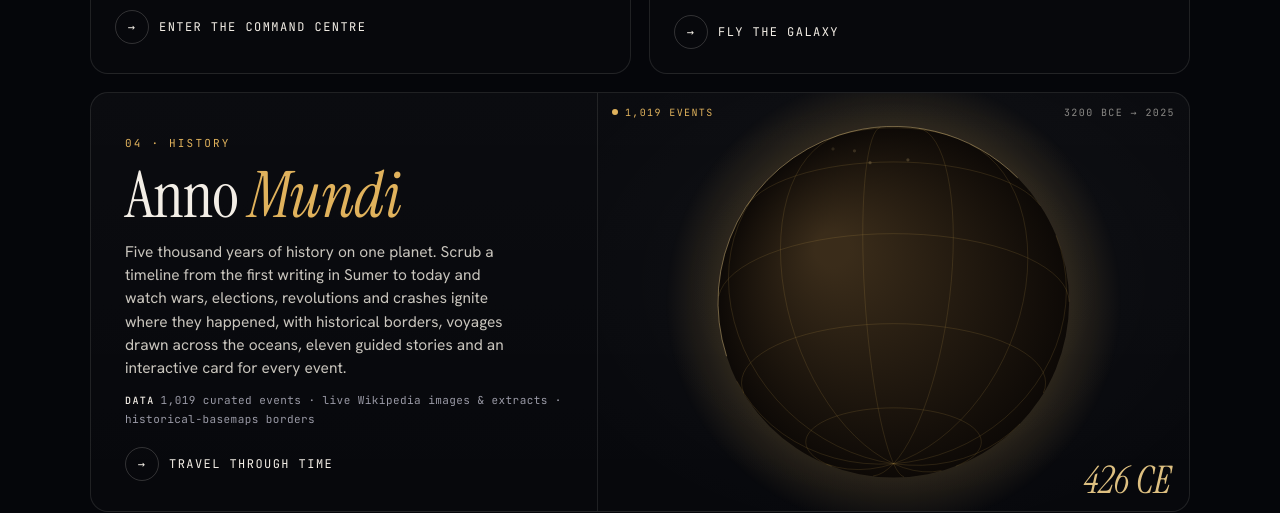
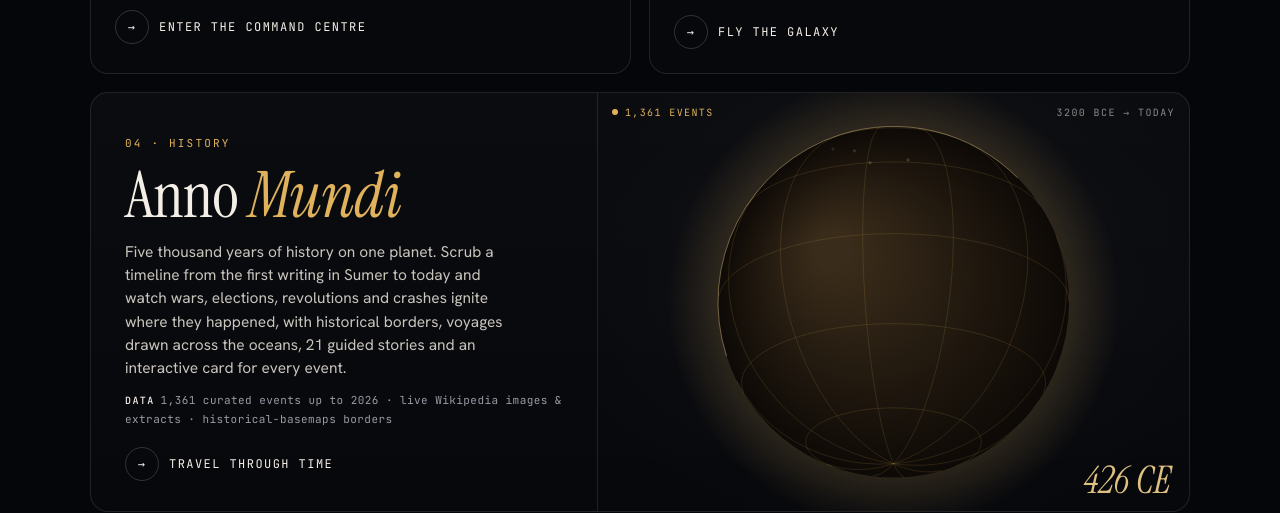
Before and after one commit to DanielaRosenn/showcase, a plain HTML site: page index.html in a window 1280 px wide. Shown: the part 1931-2444 px from the top of the page. Drawn offline with Linux system fonts and the light colour scheme; animation ran at ten frames a second.

Commit message:
Landing page: Anno Mundi now 1,361 events up to today, 21 stories
Co-Authored-By: Claude Opus 5.5 <noreply@anthropic.com>

```diff
--- a/index.html
+++ b/index.html
@@ -201,13 +201,13 @@ footer a:hover{border-color:var(--clay)}
     <a class="card feature rev rv" href="https://danielarosenn.github.io/anno-mundi/" style="--c:var(--gold);--glow:rgba(224,178,92,.35)">
       <div class="view">
         <canvas data-teaser="history" aria-hidden="true"></canvas>
-        <div class="hud"><span class="live"><i></i>1,019 events</span><span>3200 BCE → 2025</span></div>
+        <div class="hud"><span class="live"><i></i>1,361 events</span><span>3200 BCE → today</span></div>
       </div>
       <div class="body">
         <div class="num">04 · HISTORY</div>
         <h2>Anno <em>Mundi</em></h2>
-        <p class="what">Five thousand years of history on one planet. Scrub a timeline from the first writing in Sumer to today and watch wars, elections, revolutions and crashes ignite where they happened, with historical borders, voyages drawn across the oceans, eleven guided stories and an interactive card for every event.</p>
-        <p class="data"><b>DATA</b>1,019 curated events · live Wikipedia images &amp; extracts · historical-basemaps borders</p>
+        <p class="what">Five thousand years of history on one planet. Scrub a timeline from the first writing in Sumer to today and watch wars, elections, revolutions and crashes ignite where they happened, with historical borders, voyages drawn across the oceans, 21 guided stories and an interactive card for every event.</p>
+        <p class="data"><b>DATA</b>1,361 curated events up to 2026 · live Wikipedia images &amp; extracts · historical-basemaps borders</p>
         <span class="go"><span class="ar" aria-hidden="true">→</span>Travel through time</span>
       </div>
     </a>
```
